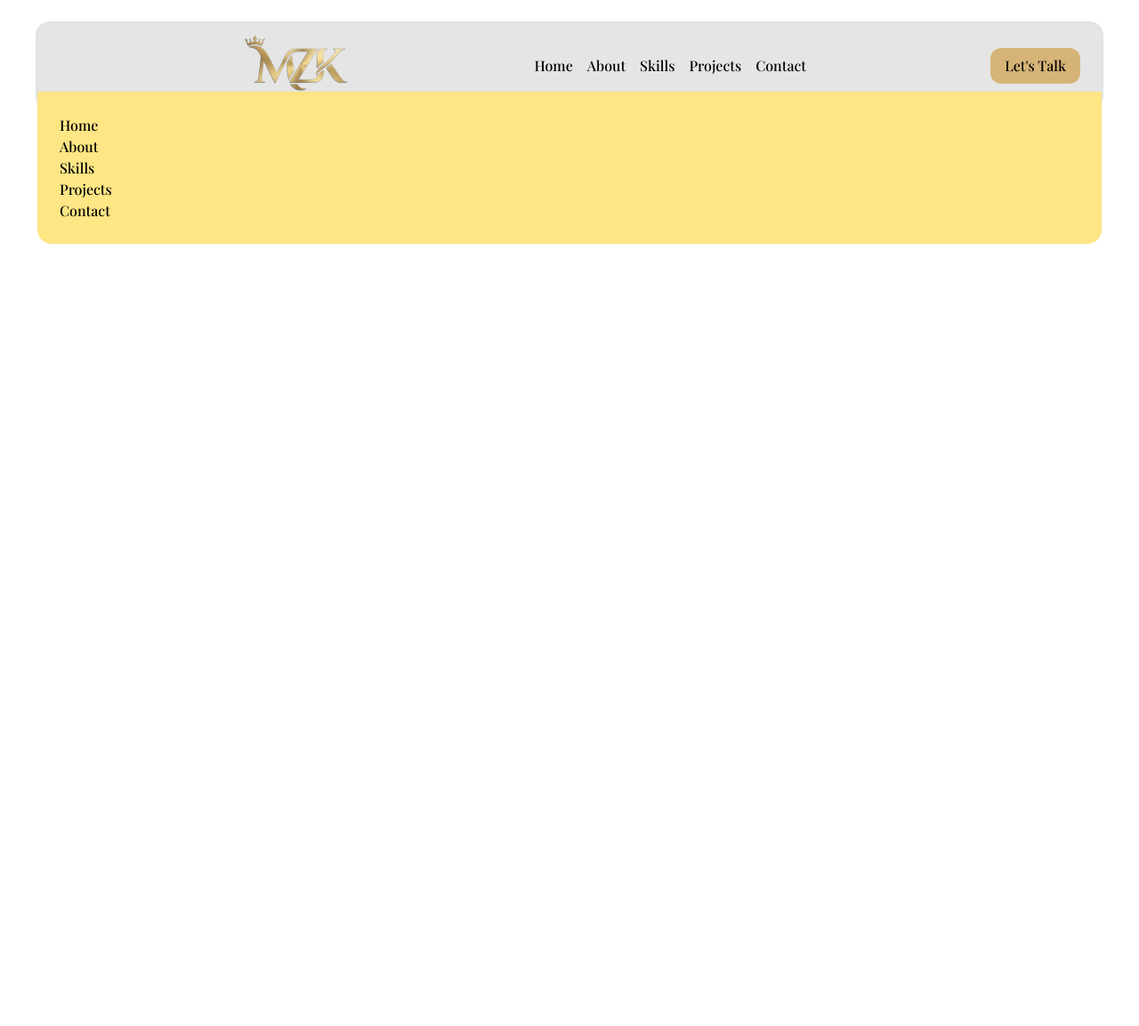
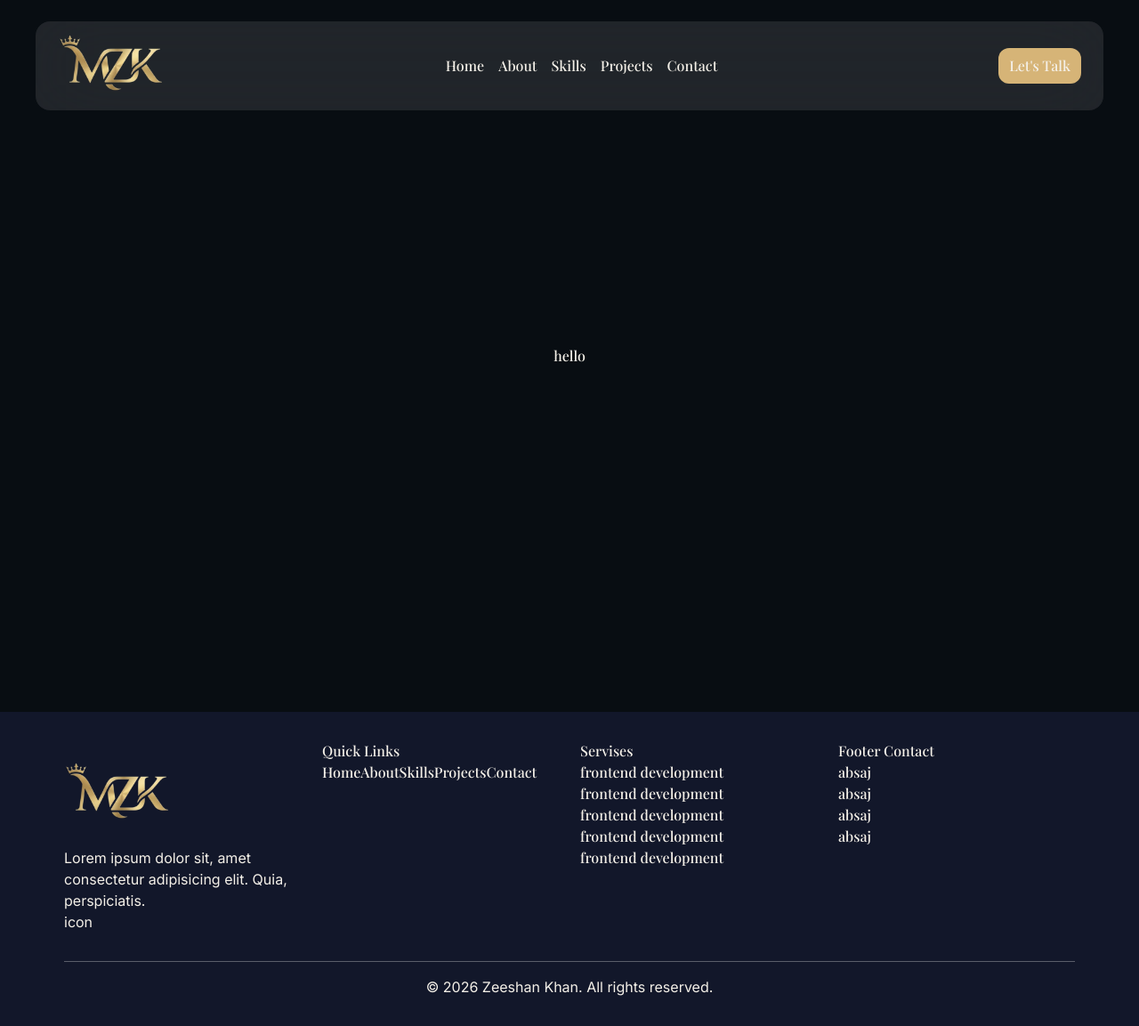
Before and after one commit to mzeeshankhan-dev/My-Portfolio, a React (Vite) app: page / in a window 1280 px wide. Shown: the whole page at 89% size. Before the commit the page ends 800 px from the top, so only its background shows below. Built offline with nearby package versions, Linux system fonts and the light colour scheme.

Commit message:
add Header and footer

```diff
--- a/src/App.jsx
+++ b/src/App.jsx
@@ -1,8 +1,10 @@
 import React from 'react'
 import { useState, useCallback } from 'react';
-import {AnimatePresence} from "framer-motion"
+import { AnimatePresence } from "framer-motion"
 import Preloader from './components/common/Preloader';
 import Header from './components/sections/Header';
+import Hero from './components/sections/Hero';
+import Footer from './components/sections/Footer';
 
 const App = () => {
 
@@ -18,13 +20,16 @@ const App = () => {
           <Preloader onComplete={handleComplete} />
         )}
       </AnimatePresence>
+      {!loading && (
+        <div>
+          <Header />
+          <main>
+            <Hero />
+          </main>
+          <Footer />
+        </div>
+      )}
 
-      <div>
-        <Header/>
-        <main>
-
-        </main>
-      </div>
     </>
   )
 }
--- /dev/null
+++ b/src/components/sections/Footer.jsx
@@ -0,0 +1,64 @@
+import React from 'react'
+import footerLogo from "../../assets/header-logo.png"
+import { navLinks } from '../../data/data'
+
+const Footer = () => {
+    return (
+        <div className='bg-muted-gray w-screen '>
+            <div className="container">
+                <div className='grid grid-cols-1 gap-6 sm:grid-cols-2 lg:grid-cols-4'>
+                    <div>
+                        <div className='w-30 h-30 rounded-2xl'>
+                            <img src={footerLogo} alt="footer-logo" />
+                        </div>
+                        <div className="footer-intro">
+                            <p>Lorem ipsum dolor sit, amet consectetur adipisicing elit. Quia, perspiciatis.</p>
+                        </div>
+                        <div className="footer-social-icon">
+                            <span>icon</span>
+                        </div>
+                    </div>
+                    <div className="quick-links">
+                        <h2 className='font-sans'>Quick Links</h2>
+                        <div className="footer-links">
+                            {
+                                navLinks.map((link) => (
+                                    <a key={link.href} href={link.href}>{link.name}</a>
+                                ))
+                            }
+                        </div>
+                    </div>
+                    <div className="footer-services">
+                        <h2>Servises</h2>
+                        <div className="services">
+                            {/* {
+                            Services.map((service)=>(
+                                <a href="#Services">{service.name}</a>
+                            ))
+                        } */}
+                            <h4>frontend development</h4>
+                            <h4>frontend development</h4>
+                            <h4>frontend development</h4>
+                            <h4>frontend development</h4>
+                            <h4>frontend development</h4>
+                        </div>
+                    </div>
+                    <div className="footer-contact">
+                        <h2>Footer Contact</h2>
+                        <div className="contact">
+                            <h4>absaj</h4>
+                            <h4>absaj</h4>
+                            <h4>absaj</h4>
+                            <h4>absaj</h4>
+                        </div>
+                    </div>
+                </div>
+                <div className='border-t border-white/30 text-center pt-4 mt-8'>
+                    <p>© {new Date().getFullYear()} Zeeshan Khan. All rights reserved.</p>
+                </div>
+            </div>
+        </div>
+    )
+}
+
+export default Footer
--- a/src/components/sections/Header.jsx
+++ b/src/components/sections/Header.jsx
@@ -2,10 +2,12 @@ import { useState, useEffect } from 'react';
 import HeaderLogo from "../../assets/header-logo.png"
 import { navLinks } from "../../data/data"
 import { Menu, X } from "lucide-react";
+import { motion, AnimatePresence } from "framer-motion"
 
 export default function Header() {
     const [showNavbar, setShowNavbar] = useState(true);
     const [lastScrollY, setLastScrollY] = useState(0);
+    const [mobileOpen, setMobileOpen] = useState(false)
 
     useEffect(() => {
 
@@ -30,38 +32,56 @@ export default function Header() {
         }
     }, [lastScrollY]);
 
+    useEffect(() => {
+        setMobileOpen(false)
+    }, [])
+
     return (
-        <header className={`fixed top-0 w-full flex justify-center items-center pt-6 transition-transform duration-300 ${showNavbar ? 'translate-y-0' : '-translate-y-full'}`}>
+        <header className={`fixed top-0 w-full flex justify-center z-10 items-center pt-6 transition-transform duration-300 ${showNavbar ? 'translate-y-0' : '-translate-y-full'}`}>
 
-            <div className="header-wraper h-25 flex items-center justify-between rounded-2xl bg-black/10 backdrop-blur-xl border-2 border-black/1 px-6 py-4 w-[90%] min-[1200px]:w-300 min-[1200px]:mx-auto ">
+            <div className={`header-wraper h-20 sm:h-25 flex items-center justify-between ${mobileOpen ? "rounded-t-2xl" : " rounded-2xl"} ${mobileOpen ? "border-x" & "border-t" : "border"} bg-white/10 backdrop-blur-2xl border-black/1 px-6 py-4 w-[90%] min-[1200px]:w-300 min-[1200px]:mx-auto `}>
 
-                <div className="header-drawer">
-                    <button type="button" className="flex h-12 w-12 items-center justify-center rounded-full lg:hidden" aria-label="Open menu" aria-expanded="false">
-                        <Menu size={28} />
-                    </button>
+                <button type="button"
+                    className="flex h-12 w-12 items-center justify-center rounded-full lg:hidden"
+                    aria-label={mobileOpen ? "Close menu" : "Open menu"}
+                    aria-expanded={mobileOpen}
+                    onClick={() => setMobileOpen((v) => !v)}>
+                    {mobileOpen ? <X className="h-7 w-7" aria-hidden="true" /> : <Menu className="h-7 w-7" aria-hidden="true" />}
+                </button>
 
-                    <div className="menu-drawer flex flex-col gap-6 p-6 w-full absolute top-[80%] left-0 rounded-b-2xl border-x border-b border-black/1 border-2 bg-amber-200">
-                        {/* <div className="menu-drawer-header flex justify-between">
-                            <div><h2>Menu</h2></div>
-                            <div>
-                                <X size={28} />
-                            </div>
-                        </div> */}
-                        <nav className='flex flex-col'>
-                            {navLinks.map((link) => (
-                                <a key={link.href} href={link.href}>{link.name}</a>
-                            ))}
-                        </nav>
-                    </div>
-                </div>
+                <AnimatePresence>
+                    {mobileOpen && (
+                        <motion.div
+                            initial={{ height: 0, opacity: 0 }}
+                            animate={{ height: "auto", opacity: 1 }}
+                            exit={{ height: 0, opacity: 0 }}
+                            transition={{ duration: 0.30 }}
+                            className="menu-drawer flex flex-col p-6 w-full absolute top-full left-0 rounded-b-2xl border-x border-b border-black/1 border-2 bg-white/10 backdrop-blur-lg">
+                            <nav className='flex flex-col gap-1'>
+                                {navLinks.map((link, index) => (
+                                    <motion.a
+                                        initial={{ opacity: 0 }}
+                                        animate={{ opacity: 1}}
+                                        transition={{
+                                            duration: 0.5,
+                                            delay: index * 0.15,
+                                        }}
+                                        className='bg-gray-700 px-6 py-2 rounded-xl hover:bg-gray-800' key={index} href={link.href}>
+                                        {link.name}
+                                    </motion.a>
+                                ))}
+                            </nav>
+                        </motion.div>
+                    )}
+                </AnimatePresence>
 
-                <div className="logo w-30 h-30">
+                <div className="logo w-20 h-20 sm:w-25 sm:h-25 lg:w-30 lg:h-30">
                     <a href="#">
                         <img src={HeaderLogo} alt="Logo" />
                     </a>
                 </div>
 
-                <nav className="flex items-center gap-4">
+                <nav className="hidden lg:flex items-center gap-4">
                     {navLinks.map((link) => (
                         <a key={link.href} href={link.href}
                             className=''
@@ -71,7 +91,7 @@ export default function Header() {
                     ))}
                 </nav>
 
-                <div className="px-4 py-2 bg-gold rounded-xl">
+                <div className="px-2 py-2 sm:px-3 lg:px4 bg-gold rounded-xl">
                     <a href="#Contact">Let's Talk</a>
                 </div>
             </div>
--- /dev/null
+++ b/src/components/sections/Hero.jsx
@@ -0,0 +1,11 @@
+import React from 'react'
+
+const Hero = () => {
+  return (
+    <div className='w-full h-screen bg-body-bg flex justify-center items-center'>
+      <h1>hello</h1>
+    </div>
+  )
+}
+
+export default Hero
--- a/src/index.css
+++ b/src/index.css
@@ -10,7 +10,7 @@
   --color-card-bg: #111a23;
   --color-gold: #d6b477;
   --color-text: #f4f0e8;
-  --color-muted-gray: #a6b0bb;
+  --color-muted-gray: #12172a;
   --color-border: #26313d;
   --color-primary: #c8b6195d;
 }
@@ -40,6 +40,7 @@ body {
   margin: 0;
   min-width: 320px;
   font-family: var(--font-sans);
+  color: var(--color-text);
   -webkit-font-smoothing: antialiased;
   -moz-osx-font-smoothing: grayscale;
 }
@@ -67,6 +68,7 @@ select {
 
 button {
   cursor: pointer;
+  color: var(--color-text);
 }
 
 button:disabled {
@@ -112,3 +114,7 @@ h5 {
     scroll-behavior: auto !important;
   }
 }
+
+.container{
+  @apply max-w-full min-[1200px]:w-300 min-[1200px]:mx-auto px-4 lg:px-8 py-8 ;
+}
```
